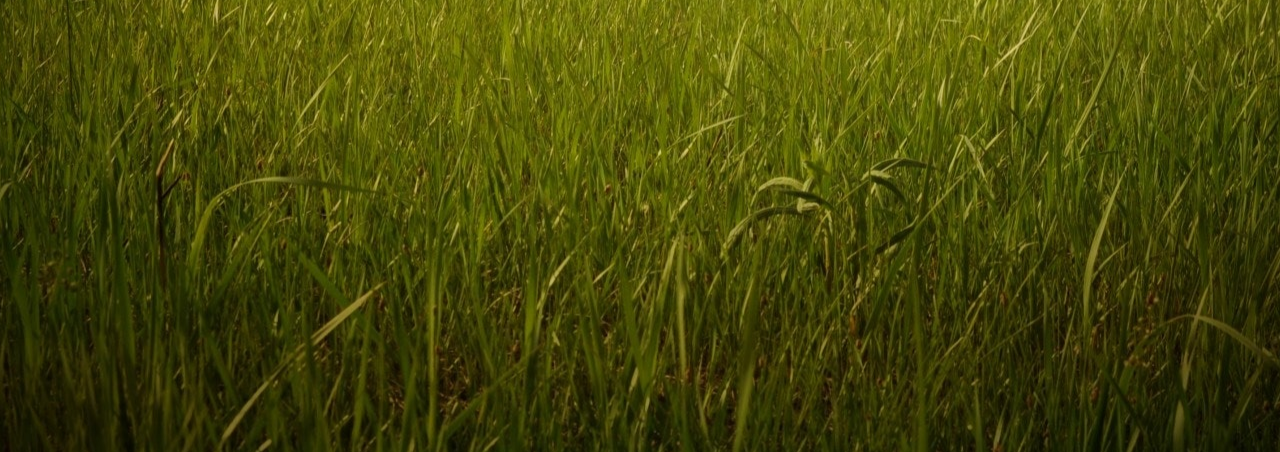
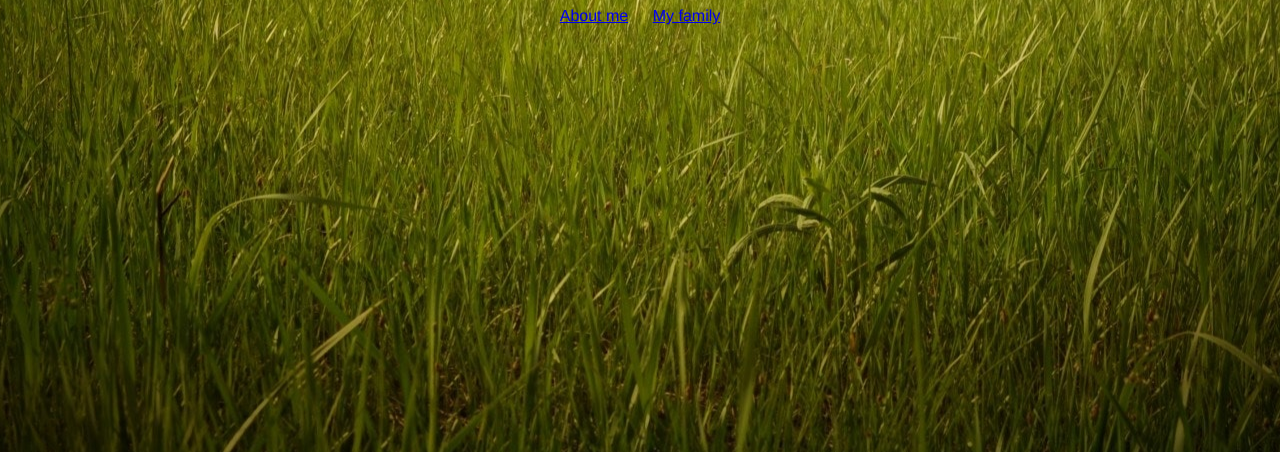
Before and after one commit to MagdalenaFro/CookieWebside, a plain HTML site: page index.html in a window 1280 px wide. Shown: the part 348-800 px from the top of the page. Drawn offline with Linux system fonts and the light colour scheme.

Commit message:
Add menu

```diff
--- a/index.html
+++ b/index.html
@@ -19,6 +19,13 @@
     p{
       font-size: 22px;
     }
+    ul{
+      padding: 0px;
+    }
+    li{
+      display: inline;
+      padding: 0px 10px 0px 10px;
+    }
     </style>
 </head>
 <body>
@@ -26,6 +33,10 @@
     <img src="cookie.jpg">
     <h1>Cookie dog</h1>
     <p>Hi! I am Cookie - the best dog all over the world. </p>
+    <ul>
+      <li><a href="#">About me</a></li>
+      <li><a href="#">My family</a></li>
+    </ul>
   </header>
 
 </body>
```
